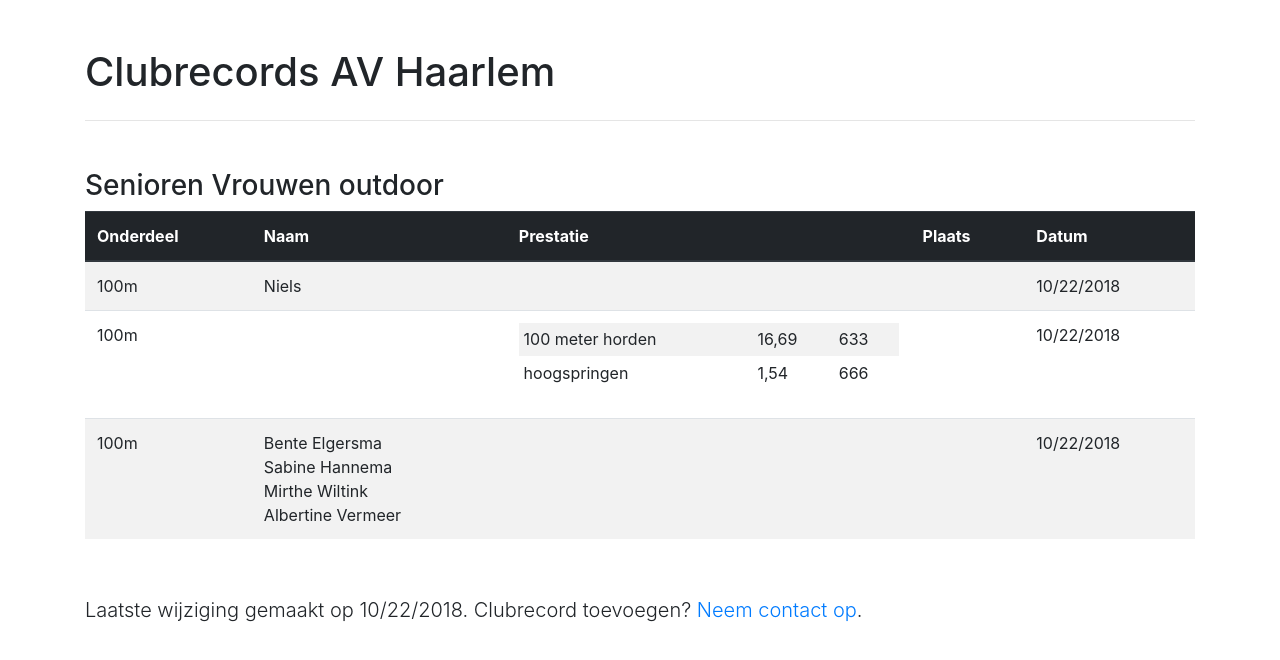
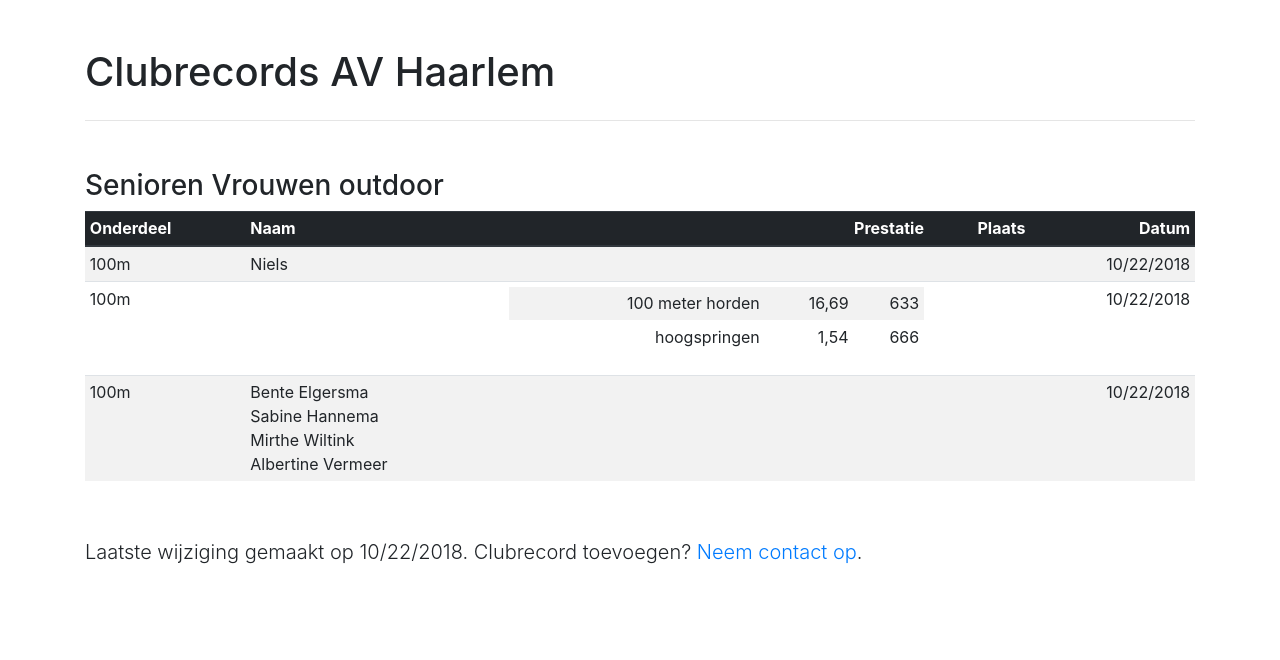
Before and after one commit to Voles/avhaarlem-ranglijsten, a React (Create React App) app: page / in a window 1280 px wide. Shown: the top 660 px of the page. Built offline with nearby package versions, Linux system fonts and the light colour scheme.

Commit message:
Enable strings for dates + align columns right

```diff
--- a/src/components/Ranglijst.js
+++ b/src/components/Ranglijst.js
@@ -34,15 +34,19 @@ class Ranglijst extends Component {
         </tbody>
         </table>;
 
+      const renderDatum = datum =>
+        typeof datum === 'object' ?
+          datum.toLocaleDateString() : datum;
+
     return (
-      <table className="Ranglijst table table-striped table-responsive-md">
+      <table className="Ranglijst table table-sm table-striped table-responsive-md">
         <thead className="thead-dark">
           <tr>
             <th>Onderdeel</th>
             <th>Naam</th>
-            <th>Prestatie</th>
-            <th>Plaats</th>
-            <th>Datum</th>
+            <th className="text-right">Prestatie</th>
+            <th className="text-right">Plaats</th>
+            <th className="text-right">Datum</th>
           </tr>
         </thead>
         <tbody>
@@ -52,9 +56,9 @@ class Ranglijst extends Component {
               <tr key={index}>
                 <td className="text-nowrap">{ rij.onderdeel }</td>
                 <td>{ renderNaam(rij.naam) }</td>
-                <td className="text-nowrap">{ renderPrestatie(rij.prestatie) }</td>
-                <td className="text-nowrap">{ rij.plaats }</td>
-                <td className="text-nowrap">{ rij.datum.toLocaleDateString() }</td>
+                <td className="text-nowrap text-right">{  renderPrestatie(rij.prestatie) }</td>
+                <td className="text-nowrap text-right">{ rij.plaats }</td>
+                <td className="text-nowrap text-right">{ renderDatum(rij.datum) }</td>
               </tr>
             ))
         }
@@ -86,7 +90,10 @@ Ranglijst.propTypes = {
         )
       ]).isRequired,
       plaats: PropTypes.string.isRequired,
-      datum: PropTypes.instanceOf(Date).isRequired
+      datum: PropTypes.oneOfType([
+        PropTypes.string.isRequired,
+        PropTypes.instanceOf(Date).isRequired
+      ]).isRequired
     }).isRequired
   ).isRequired
 };
```
